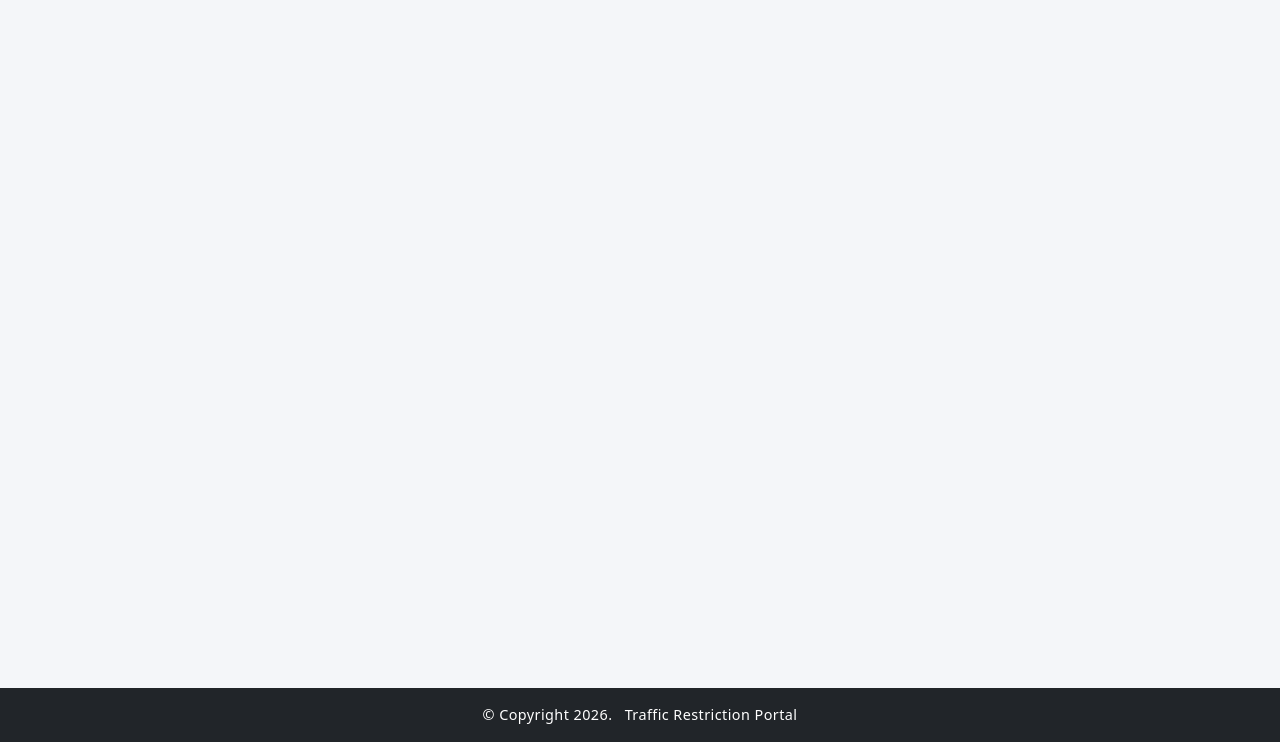
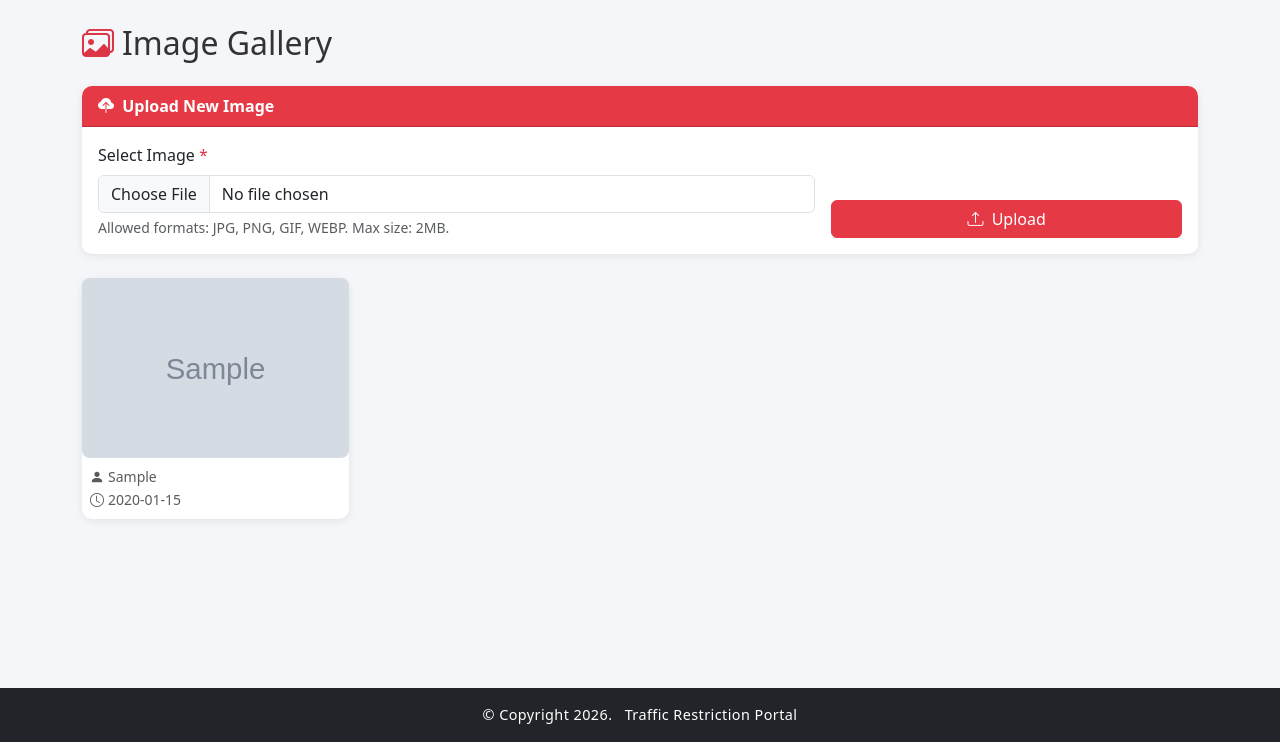
Before and after one commit to hananll/web_prog_homework, a PHP site: page /images in a window 1280 px wide. Shown: the part 58-800 px from the top of the page. Run offline with PHP 8.4, Linux system fonts and the light colour scheme; a user stored in the database is signed in; tables that the repository leaves empty hold one stand-in row (values such as "Sample post"); grey boxes marked "Sample" are stand-in pictures.

```diff
--- a/templates/pages/images.tpl.php
+++ b/templates/pages/images.tpl.php
@@ -0,0 +1,127 @@
+<section class="mb-5">
+    <h2 class="mb-4"><i class="bi bi-images me-2 text-danger"></i>Image Gallery</h2>
+
+    <?php if (isset($uploadSuccess) && $uploadSuccess): ?>
+        <div class="alert alert-success alert-dismissible fade show">
+            <i class="bi bi-check-circle-fill me-2"></i>
+            Image uploaded successfully!
+            <button type="button" class="btn-close" data-bs-dismiss="alert"></button>
+        </div>
+    <?php endif; ?>
+
+    <?php if (isset($uploadError) && $uploadError): ?>
+        <div class="alert alert-danger alert-dismissible fade show">
+            <i class="bi bi-exclamation-triangle-fill me-2"></i>
+            <?= htmlspecialchars($uploadError) ?>
+            <button type="button" class="btn-close" data-bs-dismiss="alert"></button>
+        </div>
+    <?php endif; ?>
+
+    <?php if (isset($_SESSION['login'])): ?>
+        <div class="card mb-4">
+            <div class="card-header">
+                <i class="bi bi-cloud-upload-fill me-1"></i> Upload New Image
+            </div>
+            <div class="card-body">
+                <form action="images" method="post" enctype="multipart/form-data" id="uploadForm">
+                    <div class="row g-3 align-items-end">
+                        <div class="col-md-8">
+                            <label for="image_file" class="form-label">Select Image <span class="text-danger">*</span></label>
+                            <input type="file" class="form-control" id="image_file" name="image_file"
+                                   accept="image/jpeg,image/png,image/gif,image/webp">
+                            <div class="form-text">Allowed formats: JPG, PNG, GIF, WEBP. Max size: 2MB.</div>
+                            <div class="invalid-feedback" id="fileError"></div>
+                        </div>
+                        <div class="col-md-4">
+                            <button type="submit" name="upload_image" class="btn btn-danger w-100">
+                                <i class="bi bi-upload me-1"></i> Upload
+                            </button>
+                        </div>
+                    </div>
+                </form>
+            </div>
+        </div>
+    <?php else: ?>
+        <div class="alert alert-secondary mb-4">
+            <i class="bi bi-lock-fill me-2"></i>
+            <a href="login" class="alert-link">Login</a> to upload images.
+        </div>
+    <?php endif; ?>
+
+    <!-- GALLERY GRID -->
+    <?php
+    try {
+        $dbh = getDB();
+        $sth = $dbh->query("SELECT * FROM image_uploads ORDER BY uploaded_at DESC");
+        $galleryImages = $sth->fetchAll(PDO::FETCH_ASSOC);
+    } catch (PDOException $e) {
+        $galleryImages = [];
+    }
+    ?>
+
+    <?php if (empty($galleryImages)): ?>
+        <div class="alert alert-info">
+            <i class="bi bi-info-circle-fill me-2"></i>
+            No images uploaded yet. Be the first to upload!
+        </div>
+    <?php else: ?>
+        <div class="row g-3">
+            <?php foreach ($galleryImages as $img): ?>
+                <div class="col-6 col-md-4 col-lg-3">
+                    <div class="card h-100">
+                        <a href="./images/gallery/<?= htmlspecialchars($img['file_name']) ?>"
+                           target="_blank">
+                            <img src="./images/gallery/<?= htmlspecialchars($img['file_name']) ?>"
+                                 class="gallery-img card-img-top"
+                                 alt="<?= htmlspecialchars($img['file_name']) ?>">
+                        </a>
+                        <div class="card-body p-2">
+                            <small class="text-muted d-block">
+                                <i class="bi bi-person-fill me-1"></i><?= htmlspecialchars($img['uploaded_by']) ?>
+                            </small>
+                            <small class="text-muted">
+                                <i class="bi bi-clock me-1"></i><?= htmlspecialchars(date('Y-m-d', strtotime($img['uploaded_at']))) ?>
+                            </small>
+                        </div>
+                    </div>
+                </div>
+            <?php endforeach; ?>
+        </div>
+    <?php endif; ?>
+</section>
+
+<script>
+document.getElementById('uploadForm')?.addEventListener('submit', function(e) {
+    const fileInput = document.getElementById('image_file');
+    const fileError = document.getElementById('fileError');
+    const allowedTypes = ['image/jpeg', 'image/png', 'image/gif', 'image/webp'];
+    const maxSize = 2 * 1024 * 1024; // 2MB
+
+    fileInput.classList.remove('is-invalid', 'is-valid');
+
+    if (!fileInput.files || fileInput.files.length === 0) {
+        fileInput.classList.add('is-invalid');
+        fileError.textContent = 'Please select a file to upload.';
+        e.preventDefault();
+        return;
+    }
+
+    const file = fileInput.files[0];
+
+    if (!allowedTypes.includes(file.type)) {
+        fileInput.classList.add('is-invalid');
+        fileError.textContent = 'Only JPG, PNG, GIF, and WEBP files are allowed.';
+        e.preventDefault();
+        return;
+    }
+
+    if (file.size > maxSize) {
+        fileInput.classList.add('is-invalid');
+        fileError.textContent = 'File size must not exceed 2MB.';
+        e.preventDefault();
+        return;
+    }
+
+    fileInput.classList.add('is-valid');
+});
+</script>
```
Also changed, not shown: logicals/crud.php (+24 -9 lines), templates/pages/crud.tpl.php (+17 -9 lines).
